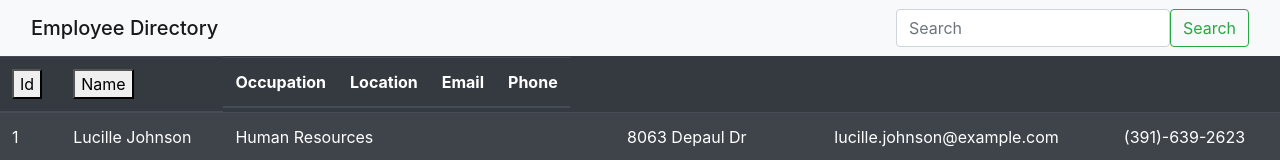
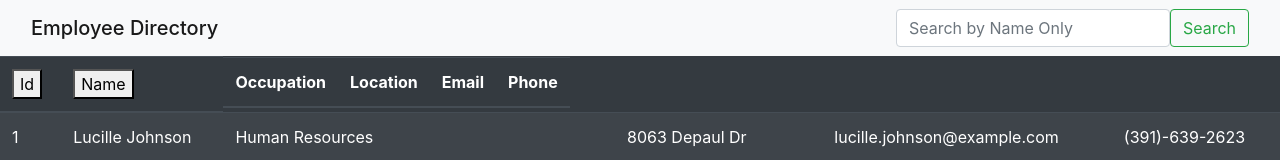
Before and after one commit to jessparnow/Employee_Directory, a React (Create React App) app: page / in a window 1280 px wide. Shown: the top 160 px of the page. Built offline with nearby package versions, Linux system fonts and the light colour scheme.

Commit message:
trying to filter

```diff
--- a/src/App.js
+++ b/src/App.js
@@ -8,48 +8,75 @@ import Button from "./components/Button/Button";
 import IdButton from "./components/IdButton/IdButton";
 class App extends Component {
   state = {
-      employees: employees
-    }
-
+    employees: employees,
+    search: "",
+  };
 
   sortBy = () => {
-     let sortedEmployee = this.state.employees.sort((a, b) => (a.name > b.name) ? 1 : -1);
-     //target the name to sort
-     this.setState({sortedEmployee})
-  }
+    let sortedEmployee = this.state.employees.sort((a, b) =>
+      a.name > b.name ? 1 : -1
+    );
+    //target the name to sort
+    this.setState({ sortedEmployee });
+  };
   sortById = () => {
-    let sortedEmployeeId = this.state.employees.sort((a, b) => (a.id > b.id) ? 1 : -1);
+    let sortedEmployeeId = this.state.employees.sort((a, b) =>
+      a.id > b.id ? 1 : -1
+    );
     //target the name to sort
-    this.setState({sortedEmployeeId})
- }
+    this.setState({ sortedEmployeeId });
+  };
+  //  handleChange = (e) => {
+  //    let search = this.state.employees.filter(employees.name);
+  // this.setState({search})
+  //  };
+  // componentDidMount() {
+  //   this.searchEmployees = () => {
+  //     fetch(employees)
+  //       .then((res) => res.json())
+  //       .then((employees) => this.setState({ employees }));
+  //   };
+  // }
 
-  //   handleToggle = () => {
-  //     if (this.state.sorted) {
-  //       this.props.sort("asc")
-  //     } else {
-  //       this.props.sort("desc")
-  //     }
-  //     this.setState({sorted: !this.state.sorted})
+  // handleInputChange = (event) => {
+  //   this.setState({ search: event.target.value });
+  // };
+
+  // handleFormSubmit = (event) => {
+  //   event.preventDefault();
+  //   const value = event.target.value;
+  //   const name = event.target.name;
+  //   this.setState({
+  //     [name]: value,
+  //   });
+  // };
+  // onChangeHandler(e){
+  //   this.setState({
+  //     input: e.target.value,
+  //   })
   // }
 
   render() {
+    // const tBody = this.state.users
+    //     .filter(d => this.state.input === '' || d.includes(this.state.input))
+    //     .map((d, index) => <li key={index}>{d}</li>);
 
     return (
       <div>
-        <Banner />
+        <Banner
+          searchEmployees={this.searchEmployees}
+          handleFormSubmit={this.handleFormSubmit}
+          handleInputChange={this.handleInputChange}
+        />
 
         <table className="table table-striped table-dark">
           <thead>
-
-          <IdButton
-          sortById={this.sortById}/>
-          <Button
-          sortBy={this.sortBy} />
-          <TableHeader
-          // employees = {employeeData[0]}
-          />
-
-       </thead>
+            <IdButton sortById={this.sortById} />
+            <Button sortBy={this.sortBy} />
+            <TableHeader
+            // employees = {employeeData[0]}
+            />
+          </thead>
           <tbody>
             {this.state.employees.map((employees) => (
               <EmployeeTable
--- a/src/components/Banner/Banner.js
+++ b/src/components/Banner/Banner.js
@@ -1,19 +1,20 @@
 import React from "react";
 
-function Banner() {
+function Banner(props) {
 
   return (
     <nav className="navbar navbar-light bg-light">
   <div className="container-fluid">
     <span className="navbar-brand mb-0 h1">Employee Directory</span>
     <form className="d-flex">
-      <input className="form-control me-2" type="search" placeholder="Search" aria-label="Search" />
-      <button className="btn btn-outline-success" type="submit">Search</button>
+      <input className="form-control me-2" type="search" placeholder="Search by Name Only" aria-label="Search" />
+      <button className="btn btn-outline-success" type="submit" onClick={(e) => {
+        props.handleInputChange(e)
+      }}>Search</button>
     </form>
   </div>
 </nav>
 
-
   );
 }
 export default Banner;
```
